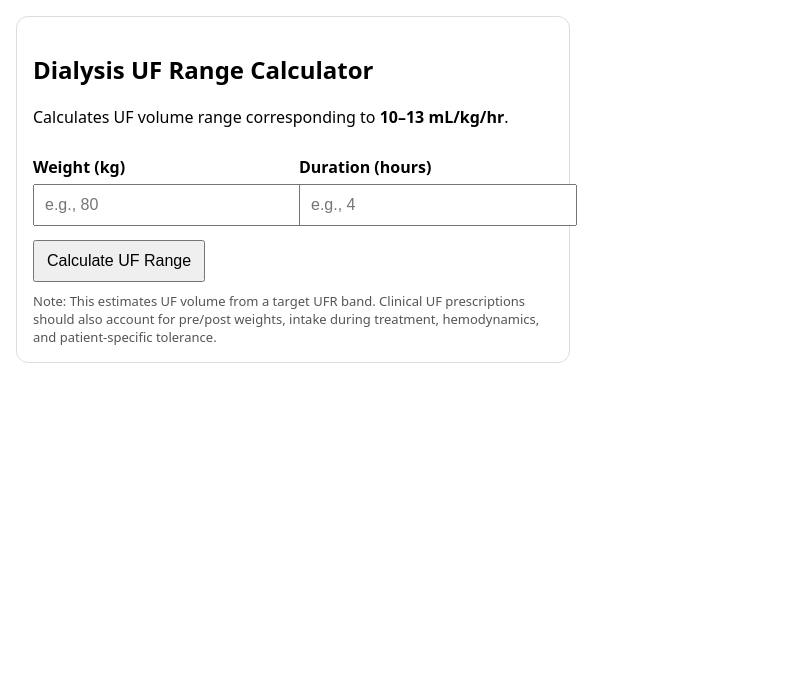
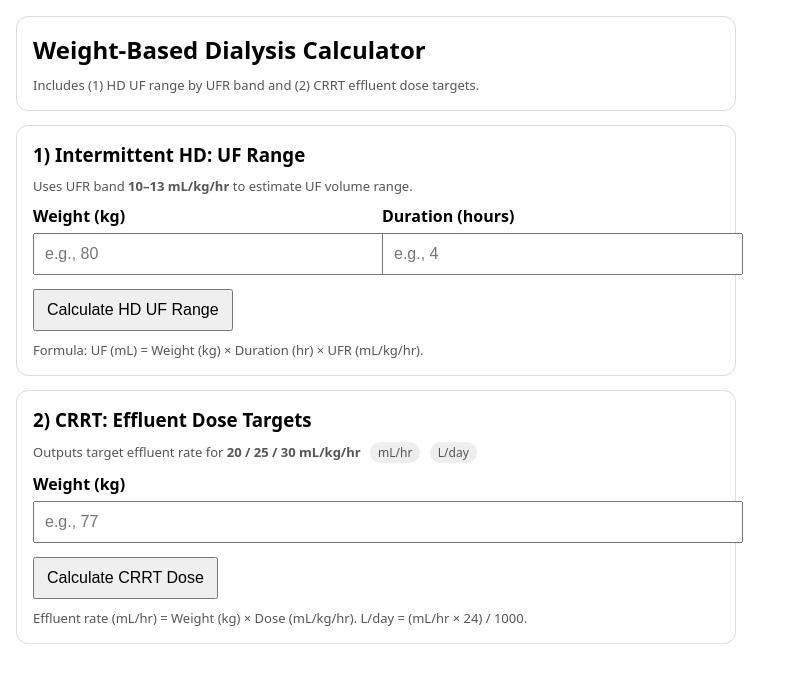
Before and after one commit to hammad-huda/Dialysis, a plain HTML site: page index.html in a window 1280 px wide. Shown: the whole page, without its empty margins (0-790 px from the left). Drawn offline with Linux system fonts and the light colour scheme.

Commit message:
Update index.html

```diff
--- a/index.html
+++ b/index.html
@@ -3,42 +3,83 @@
 <head>
   <meta charset="UTF-8" />
   <meta name="viewport" content="width=device-width, initial-scale=1" />
-  <title>UF Range Calculator (10–13 mL/kg/hr)</title>
+  <title>Dialysis & CRRT Weight-Based Calculator</title>
   <style>
     body { font-family: system-ui, -apple-system, Segoe UI, Roboto, Arial, sans-serif; margin: 16px; }
-    .card { max-width: 520px; padding: 16px; border: 1px solid #ddd; border-radius: 12px; }
-    label { display:block; margin-top: 12px; font-weight: 600; }
+    .wrap { max-width: 720px; }
+    .card { padding: 16px; border: 1px solid #ddd; border-radius: 12px; margin-bottom: 14px; }
+    h2 { margin: 0 0 8px 0; }
+    h3 { margin: 0 0 10px 0; }
+    label { display:block; margin-top: 10px; font-weight: 600; }
     input { width: 100%; padding: 10px; margin-top: 6px; font-size: 16px; }
     button { margin-top: 14px; padding: 10px 12px; font-size: 16px; cursor: pointer; }
-    .out { margin-top: 16px; padding: 12px; background: #f7f7f7; border-radius: 10px; }
+    .out { margin-top: 14px; padding: 12px; background: #f7f7f7; border-radius: 10px; }
     .muted { color:#555; font-size: 13px; margin-top: 10px; }
-    .row { display:flex; gap:12px; }
-    .row > div { flex: 1; }
+    .row { display:flex; gap:12px; flex-wrap: wrap; }
+    .row > div { flex: 1; min-width: 180px; }
+    hr { border: 0; border-top: 1px solid #e0e0e0; margin: 12px 0; }
+    .pill { display:inline-block; padding: 2px 8px; border-radius: 999px; background:#eee; font-size: 12px; margin-left: 6px; }
+    table { width: 100%; border-collapse: collapse; margin-top: 10px; }
+    th, td { text-align: left; padding: 8px; border-bottom: 1px solid #e6e6e6; }
+    th { font-weight: 700; }
   </style>
 </head>
 <body>
-  <div class="card">
-    <h2>Dialysis UF Range Calculator</h2>
-    <p>Calculates UF volume range corresponding to <b>10–13 mL/kg/hr</b>.</p>
+  <div class="wrap">
 
-    <div class="row">
-      <div>
-        <label for="wt">Weight (kg)</label>
-        <input id="wt" type="number" step="0.1" min="0" placeholder="e.g., 80" />
+    <div class="card">
+      <h2>Weight-Based Dialysis Calculator</h2>
+      <div class="muted">Includes (1) HD UF range by UFR band and (2) CRRT effluent dose targets.</div>
+    </div>
+
+    <!-- HD UF Range -->
+    <div class="card">
+      <h3>1) Intermittent HD: UF Range</h3>
+      <div class="muted">Uses UFR band <b>10–13 mL/kg/hr</b> to estimate UF volume range.</div>
+
+      <div class="row">
+        <div>
+          <label for="hd_wt">Weight (kg)</label>
+          <input id="hd_wt" type="number" step="0.1" min="0" placeholder="e.g., 80" />
+        </div>
+        <div>
+          <label for="hd_hrs">Duration (hours)</label>
+          <input id="hd_hrs" type="number" step="0.1" min="0" placeholder="e.g., 4" />
+        </div>
       </div>
-      <div>
-        <label for="hrs">Duration (hours)</label>
-        <input id="hrs" type="number" step="0.1" min="0" placeholder="e.g., 4" />
+
+      <button onclick="calcHD()">Calculate HD UF Range</button>
+      <div id="hd_out" class="out" style="display:none;"></div>
+
+      <div class="muted">
+        Formula: UF (mL) = Weight (kg) × Duration (hr) × UFR (mL/kg/hr).
       </div>
     </div>
 
-    <button onclick="calc()">Calculate UF Range</button>
+    <!-- CRRT Dose -->
+    <div class="card">
+      <h3>2) CRRT: Effluent Dose Targets</h3>
+      <div class="muted">
+        Outputs target effluent rate for <b>20 / 25 / 30 mL/kg/hr</b>
+        <span class="pill">mL/hr</span>
+        <span class="pill">L/day</span>
+      </div>
 
-    <div id="out" class="out" style="display:none;"></div>
-    <div class="muted">
-      Note: This estimates UF volume from a target UFR band. Clinical UF prescriptions should also account for
-      pre/post weights, intake during treatment, hemodynamics, and patient-specific tolerance.
+      <div class="row">
+        <div>
+          <label for="crrt_wt">Weight (kg)</label>
+          <input id="crrt_wt" type="number" step="0.1" min="0" placeholder="e.g., 77" />
+        </div>
+      </div>
+
+      <button onclick="calcCRRT()">Calculate CRRT Dose</button>
+      <div id="crrt_out" class="out" style="display:none;"></div>
+
+      <div class="muted">
+        Effluent rate (mL/hr) = Weight (kg) × Dose (mL/kg/hr). L/day = (mL/hr × 24) / 1000.
+      </div>
     </div>
+
   </div>
 
   <script>
@@ -46,11 +87,10 @@
       return Number.isFinite(n) ? n.toFixed(digits) : "—";
     }
 
-    function calc() {
-      const w = parseFloat(document.getElementById("wt").value);
-      const t = parseFloat(document.getElementById("hrs").value);
-
-      const out = document.getElementById("out");
+    function calcHD() {
+      const w = parseFloat(document.getElementById("hd_wt").value);
+      const t = parseFloat(document.getElementById("hd_hrs").value);
+      const out = document.getElementById("hd_out");
 
       if (!Number.isFinite(w) || !Number.isFinite(t) || w <= 0 || t <= 0) {
         out.style.display = "block";
@@ -58,25 +98,69 @@
         return;
       }
 
-      const ufrLow = 10; // mL/kg/hr
-      const ufrHigh = 13;
+      const ufrLow = 10;  // mL/kg/hr
+      const ufrHigh = 13; // mL/kg/hr
+      const ufrMid = 11.5;
 
-      const ufLow_mL = w * t * ufrLow;
+      const ufLow_mL  = w * t * ufrLow;
+      const ufMid_mL  = w * t * ufrMid;
       const ufHigh_mL = w * t * ufrHigh;
-
-      const ufLow_L = ufLow_mL / 1000;
-      const ufHigh_L = ufHigh_mL / 1000;
 
       out.style.display = "block";
       out.innerHTML = `
         <div><b>Inputs:</b> Weight ${fmt(w,1)} kg; Duration ${fmt(t,1)} hr</div>
         <hr>
-        <div><b>UF Range (10–13 mL/kg/hr):</b></div>
-        <div>Low (10): ${fmt(ufLow_mL,0)} mL (${fmt(ufLow_L,2)} L)</div>
-        <div>High (13): ${fmt(ufHigh_mL,0)} mL (${fmt(ufHigh_L,2)} L)</div>
+        <div><b>UF Volume Range (by UFR):</b></div>
+        <table>
+          <thead>
+            <tr><th>UFR (mL/kg/hr)</th><th>UF (mL)</th><th>UF (L)</th></tr>
+          </thead>
+          <tbody>
+            <tr><td>10</td><td>${fmt(ufLow_mL,0)}</td><td>${fmt(ufLow_mL/1000,2)}</td></tr>
+            <tr><td>11.5 (midpoint)</td><td>${fmt(ufMid_mL,0)}</td><td>${fmt(ufMid_mL/1000,2)}</td></tr>
+            <tr><td>13</td><td>${fmt(ufHigh_mL,0)}</td><td>${fmt(ufHigh_mL/1000,2)}</td></tr>
+          </tbody>
+        </table>
+        <div class="muted" style="margin-top:10px;">
+          UF (mL) = ${fmt(w,1)} × ${fmt(t,1)} × UFR
+        </div>
+      `;
+    }
+
+    function calcCRRT() {
+      const w = parseFloat(document.getElementById("crrt_wt").value);
+      const out = document.getElementById("crrt_out");
+
+      if (!Number.isFinite(w) || w <= 0) {
+        out.style.display = "block";
+        out.innerHTML = "<b>Please enter a valid weight.</b>";
+        return;
+      }
+
+      const doses = [20, 25, 30]; // mL/kg/hr (effluent)
+      const rows = doses.map(d => {
+        const mlhr = w * d;
+        const lday = (mlhr * 24) / 1000;
+        return `<tr>
+          <td>${d}</td>
+          <td>${fmt(mlhr,0)}</td>
+          <td>${fmt(lday,2)}</td>
+        </tr>`;
+      }).join("");
+
+      out.style.display = "block";
+      out.innerHTML = `
+        <div><b>Input:</b> Weight ${fmt(w,1)} kg</div>
         <hr>
-        <div class="muted">
-          Formula: UF (mL) = Weight (kg) × Duration (hr) × UFR (mL/kg/hr)
+        <div><b>CRRT Effluent Dose Targets:</b></div>
+        <table>
+          <thead>
+            <tr><th>Dose (mL/kg/hr)</th><th>Target Effluent (mL/hr)</th><th>Target Effluent (L/day)</th></tr>
+          </thead>
+          <tbody>${rows}</tbody>
+        </table>
+        <div class="muted" style="margin-top:10px;">
+          Effluent (mL/hr) = ${fmt(w,1)} × Dose
         </div>
       `;
     }
```
